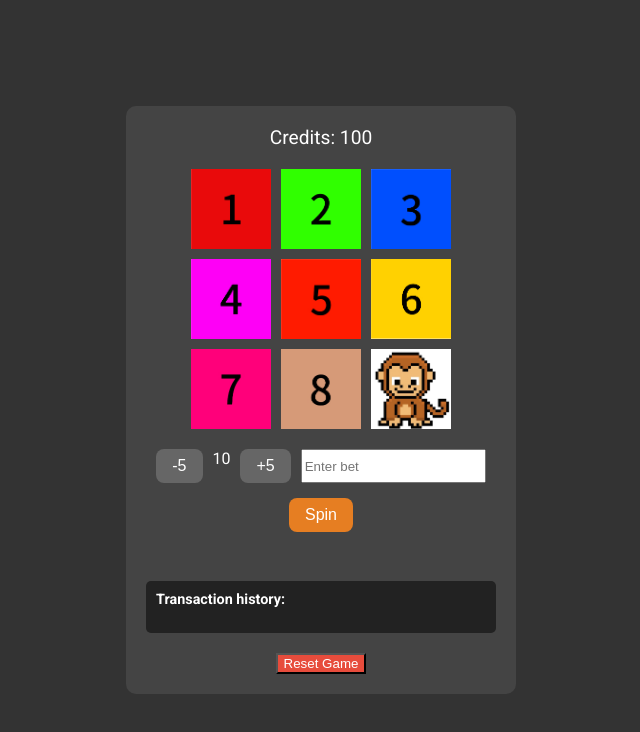
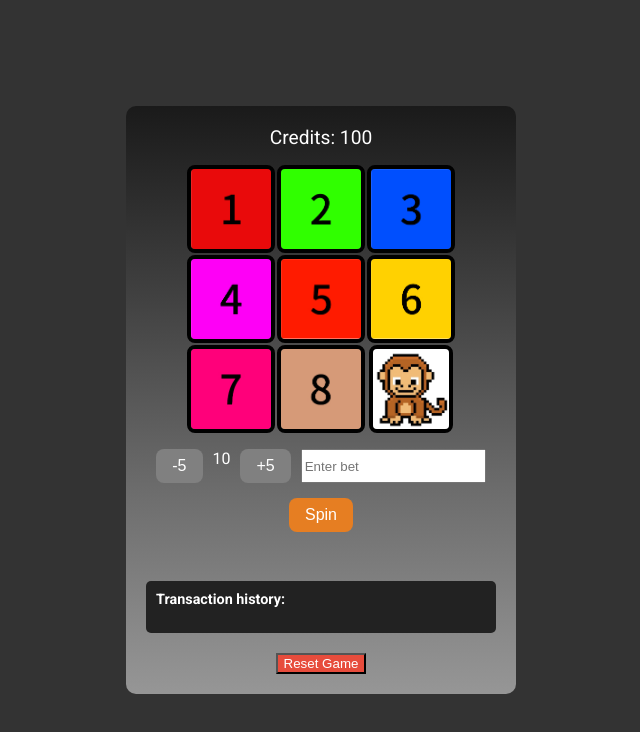
Before and after one commit to web-majstor/Slot, a plain HTML site: page index.html in a window 1280 px wide. Shown: the whole page, without its empty margins (319-959 px from the left). Drawn offline with Linux system fonts and the light colour scheme.

Commit message:
Add files via upload

```diff
--- a/index.html
+++ b/index.html
@@ -17,7 +17,7 @@
       min-height: 100vh;
     }
     .slot-machine {
-      background: #444;
+      background: linear-gradient(#1a1a1a,#424242,#6e6e6e,#969696);
       padding: 20px;
       border-radius: 10px;
       text-align: center;
@@ -47,6 +47,8 @@
       width: 100%;
       height: 100%;
       object-fit: cover;
+      border: 4px solid black;
+      border-radius: 8px;
     }
     .controls {
       display: flex;
@@ -61,7 +63,7 @@
       border-radius: 8px;
       cursor: pointer;
     }
-    .controls button { background-color: #666; color: white; }
+    .controls button { background-color: grey; color: white; }
     #spinButton { background-color: #e67e22; color: white; }
     #message { font-size: 1em; margin-top: 10px; min-height: 1.5em; }
     .transaction-log {
@@ -79,6 +81,7 @@
       position: fixed;
       top: 50%;
       left: 50%;
+      border: 3px solid black;
       transform: translate(-50%, -50%);
       background: #444;
       padding: 20px;
```
